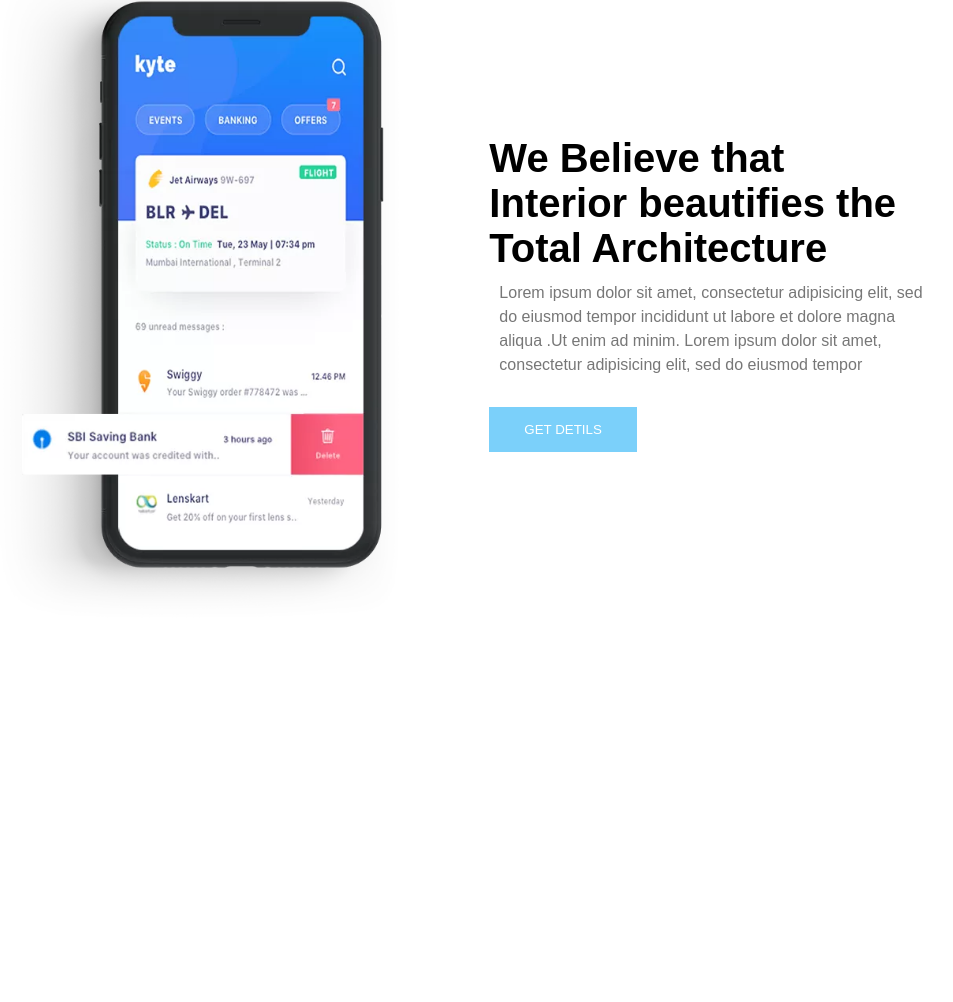
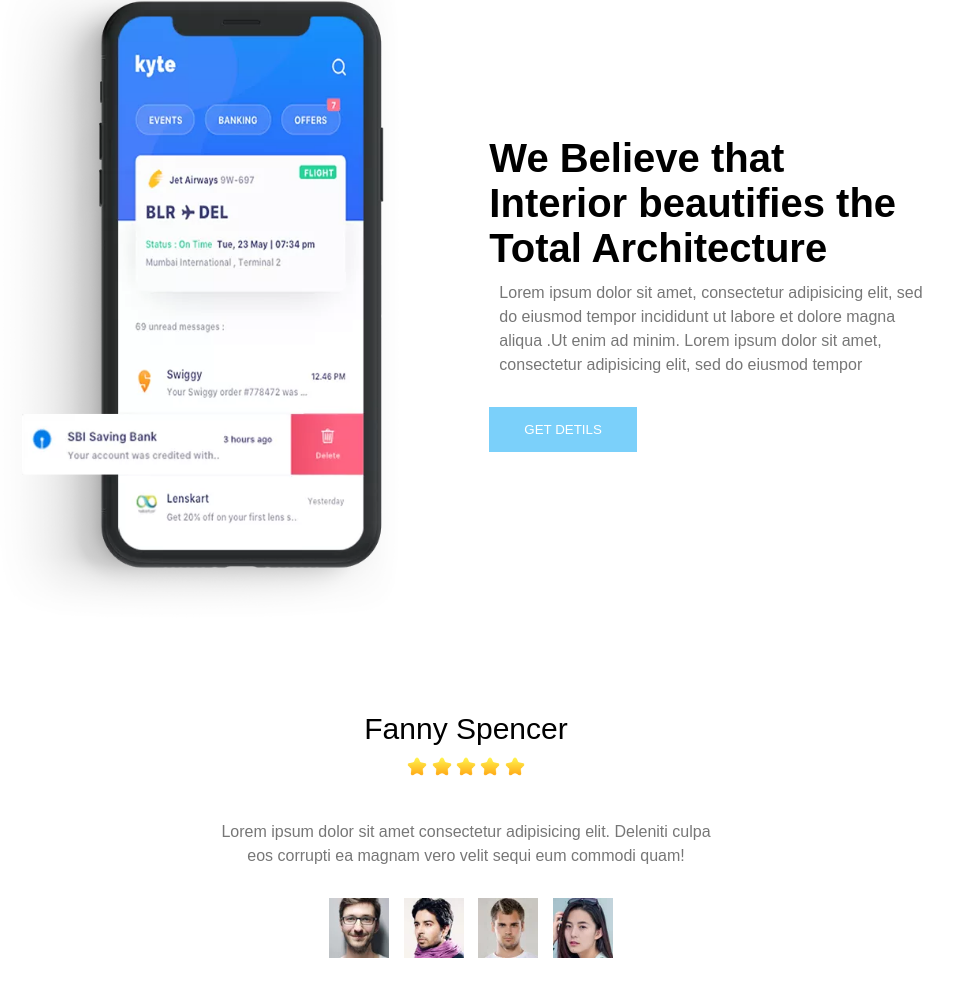
Before and after one commit to dinaHellal/Appru, a plain HTML site: page index.html in a window 1280 px wide. Shown: the part 1599-2601 px from the top of the page, without its empty margins (174-1127 px from the left). Before the commit the page ends 2261 px from the top, so only its background shows below. Drawn offline with Linux system fonts and the light colour scheme.

Commit message:
Add: Customer Section

```diff
--- a/assets/styles/main.css
+++ b/assets/styles/main.css
@@ -252,3 +252,22 @@
   border: none;
   outline: none;
 }
+.customer .container{
+  text-align: center;
+}
+.customer .container h3{
+  text-align: center;
+  font-size: 30px;
+  font-weight: 200;
+  padding: 10px 0;
+}
+.customer .container img{
+  width: 20px;
+}
+.customer .container p{
+  padding-top: 40px;
+}
+.customer .container .cards .card img{
+  width: 60px;
+margin-left: 10px;
+}
--- a/index.html
+++ b/index.html
@@ -129,7 +129,28 @@
           </div>
         </div>
       </section>
+      <section class="customer">
+        <div class="container">
+          <h3>Fanny Spencer</h3>
+          <img src="assets/icons/star.webp" alt="">
+          <img src="assets/icons/star.webp" alt="">
+          <img src="assets/icons/star.webp" alt="">
+          <img src="assets/icons/star.webp" alt="">
+          <img src="assets/icons/star.webp" alt="">
+<p class="description">Lorem ipsum dolor sit amet consectetur adipisicing
+  elit. Deleniti culpa <br> eos corrupti
+  ea magnam vero velit sequi eum commodi quam!</p>
+  <div class="cards d-flex">
+    <div class="card">
+<img src="assets/images/t1.webp" alt="t1">
+<img src="assets/images/t2.webp" alt="t1">
+<img src="assets/images/t3.webp" alt="t1">
+<img src="assets/images/t4.webp" alt="t1">
 
+    </div>
+  </div>
+        </div>
+      </section>
     </main>
   </body>
 </html>
```
